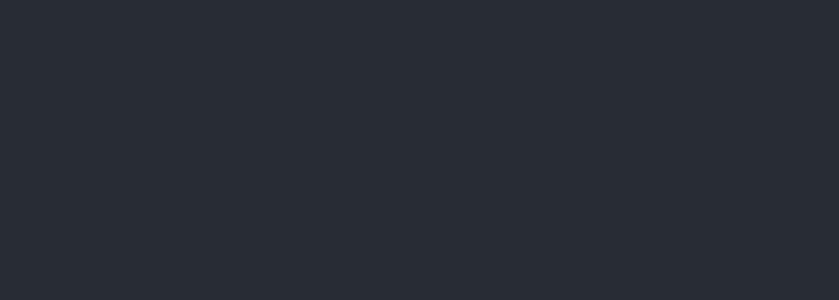
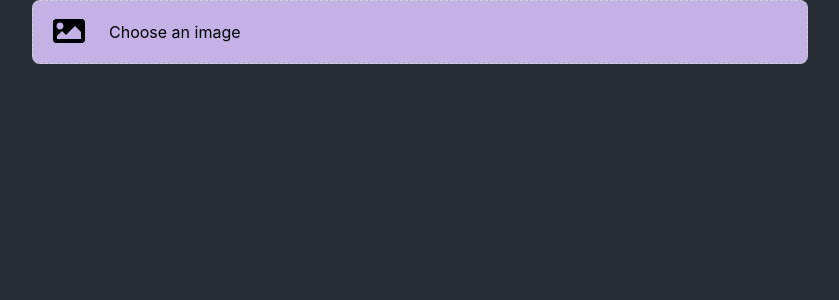
Before and after one commit to olivvybee/gbc-retroifier, a React (Create React App) app: page / in a window 1280 px wide. Shown: the top 300 px of the page, without its empty margins (220-1059 px from the left). Built offline with nearby package versions, Linux system fonts and the light colour scheme.

Commit message:
Create an image selection component

```diff
--- a/package.json
+++ b/package.json
@@ -3,6 +3,9 @@
   "version": "0.1.0",
   "private": true,
   "dependencies": {
+    "@fortawesome/fontawesome-svg-core": "^1.2.36",
+    "@fortawesome/free-solid-svg-icons": "^5.15.4",
+    "@fortawesome/react-fontawesome": "^0.1.16",
     "@testing-library/jest-dom": "^5.14.1",
     "@testing-library/react": "^12.0.0",
     "@testing-library/user-event": "^13.2.1",
@@ -15,6 +18,7 @@
     "node-sass": "^7.0.1",
     "react": "^17.0.2",
     "react-dom": "^17.0.2",
+    "react-dropzone": "^11.5.1",
     "react-scripts": "5.0.0",
     "typescript": "^4.4.2",
     "web-vitals": "^2.1.0"
--- a/src/App.tsx
+++ b/src/App.tsx
@@ -1,9 +1,11 @@
 import './App.scss';
+import { ImageSelectionForm } from './components/ImageSelectionForm';
 
 function App() {
   return (
     <div className="App">
       <div className="container-md">
+        <ImageSelectionForm />
       </div>
     </div>
   );
--- /dev/null
+++ b/src/components/ImageSelectionForm/ImageSelectionForm.css
@@ -0,0 +1,30 @@
+.dropzone {
+  border: 1px dashed lightgray;
+  border-radius: 8px;
+  cursor: pointer;
+  display: flex;
+  flex-direction: row;
+  align-items: center;
+}
+
+.dropzone.active {
+  background-color: pink;
+}
+
+.accepted-file {
+  display: flex;
+  flex-direction: row;
+  align-items: center;
+}
+
+.icon-wrapper {
+  margin-right: 16px;
+  padding: 8px;
+}
+
+.preview {
+  width: 48px;
+  height: 48px;
+  object-fit: cover;
+  margin-right: 16px;
+}
--- /dev/null
+++ b/src/components/ImageSelectionForm/ImageSelectionForm.tsx
@@ -0,0 +1,56 @@
+import { useCallback, useState } from 'react';
+import { useDropzone } from 'react-dropzone';
+import classnames from 'classnames';
+import { FontAwesomeIcon } from '@fortawesome/react-fontawesome';
+import { faImage } from '@fortawesome/free-solid-svg-icons';
+
+import './ImageSelectionForm.css';
+
+export const ImageSelectionForm: React.FC = () => {
+  const [previewUrl, setPreviewUrl] = useState<string>();
+
+  const onDrop = useCallback(
+    (acceptedFiles: File[]) => {
+      if (acceptedFiles.length === 0) {
+        return;
+      }
+
+      const file = acceptedFiles[0];
+      const url = URL.createObjectURL(file);
+      setPreviewUrl(url);
+    },
+    [setPreviewUrl]
+  );
+
+  const { getRootProps, getInputProps, isDragActive, acceptedFiles } =
+    useDropzone({
+      onDrop,
+      accept: 'image/jpeg, image/png',
+      multiple: false,
+    });
+
+  return (
+    <div
+      {...getRootProps()}
+      className={classnames('dropzone', 'btn', 'btn-primary', {
+        active: isDragActive,
+      })}>
+      <input {...getInputProps()} />
+      {acceptedFiles.length > 0 ? (
+        <>
+          <img className="preview" src={previewUrl} alt="" />
+          <span>Change image</span>
+        </>
+      ) : (
+        <>
+          <div className="icon-wrapper">
+            <FontAwesomeIcon icon={faImage} size="2x" />
+          </div>
+          <span>Choose an image</span>
+        </>
+      )}
+    </div>
+  );
+};
+
+ImageSelectionForm.displayName = 'ImageSelectionForm';
--- /dev/null
+++ b/src/components/ImageSelectionForm/index.ts
@@ -0,0 +1 @@
+export * from './ImageSelectionForm';
--- a/src/custom.scss
+++ b/src/custom.scss
@@ -1,2 +1,4 @@
 $body-bg: #282c34;
 $body-color: #ffffff;
+
+$primary: #c4b2e6;
```
Also changed, not shown: 1 other file (tests, documents, lock files or other folders).
